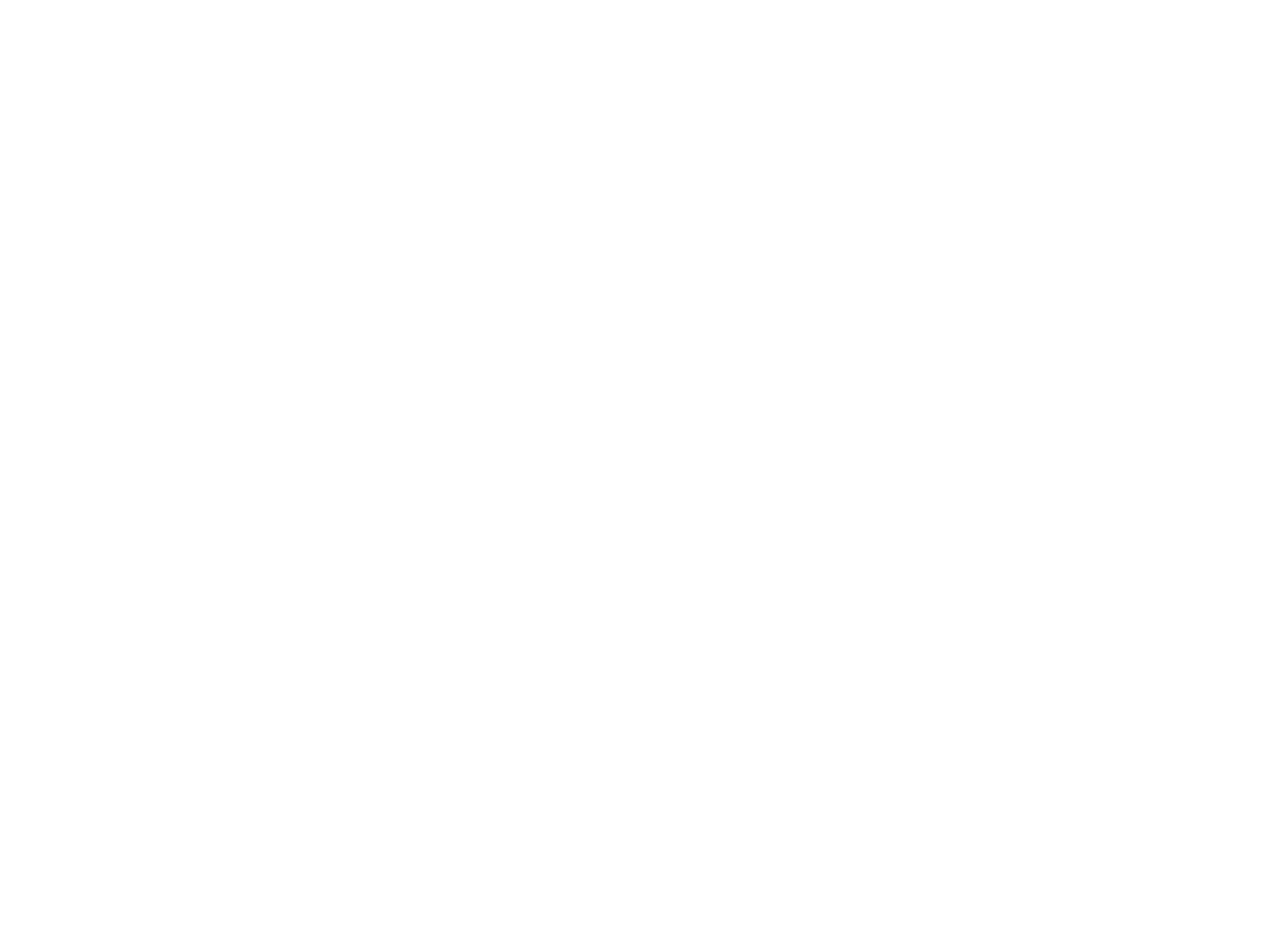
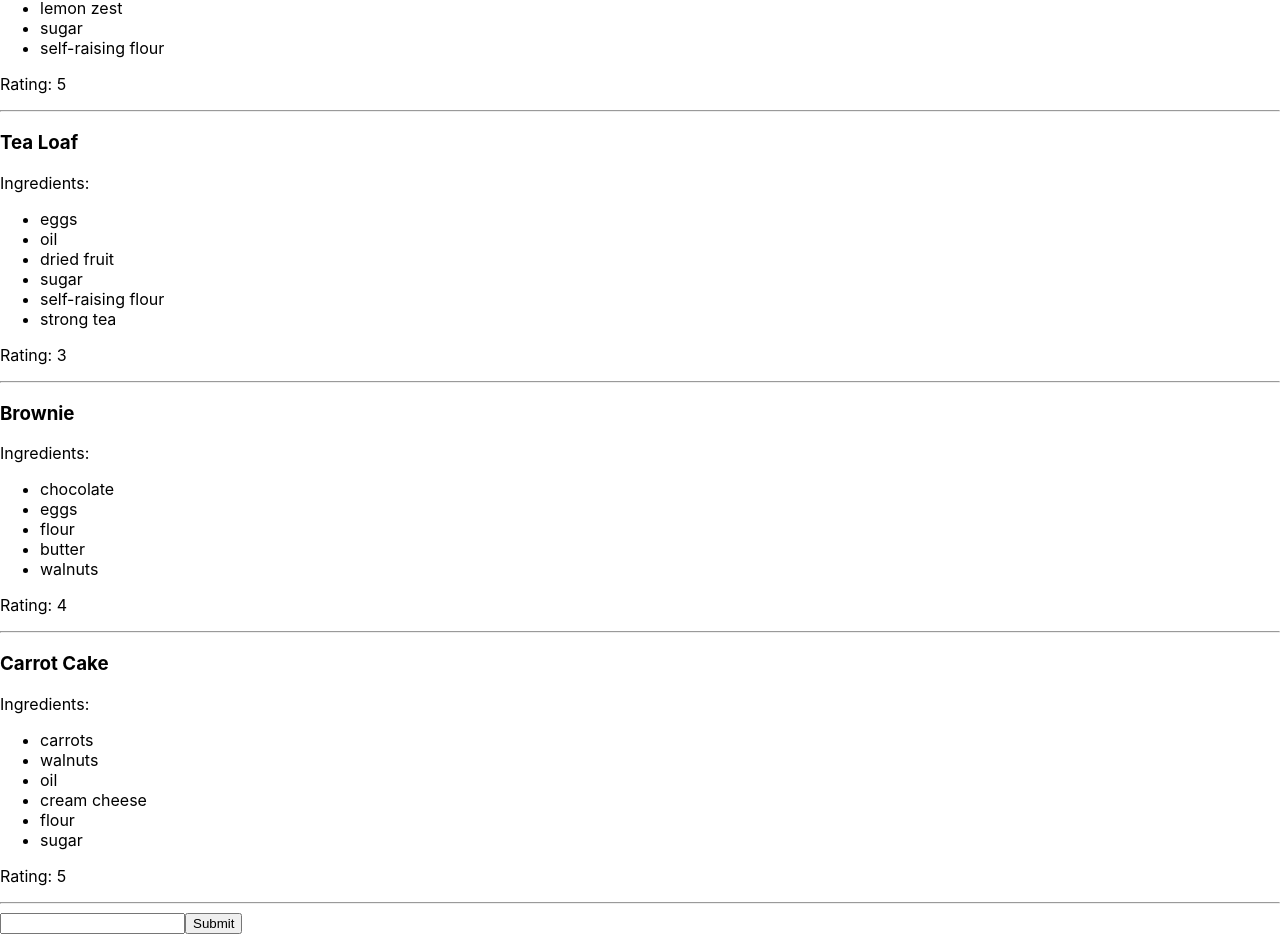
Before and after one commit to edhulbert/lab_react_forms, a React (Create React App) app: page / in a window 1280 px wide. Shown: the part 138-1072 px from the top of the page. Before the commit the page ends 800 px from the top, so only its background shows below. Built offline with nearby package versions, Linux system fonts and the light colour scheme.

Commit message:
added recipe list and started form submit

```diff
--- /dev/null
+++ b/src/components/AddRecipe.js
@@ -0,0 +1,11 @@
+const AddRecipe = () => {
+    return(
+        <>
+
+        <input type="text"></input>
+        <button>Submit</button>
+        </>
+    )
+}
+
+export default AddRecipe;
--- a/src/components/Recipe.js
+++ b/src/components/Recipe.js
@@ -0,0 +1,16 @@
+const Recipe = ({recipe}) => {
+
+    return(
+        <div className="recipe-card">
+            <h3>{recipe.cakeName}</h3>
+            <p>Ingredients:</p>
+            <ul>
+                {recipe.ingredients.map((ingredient) => <li>{ingredient}</li>)}
+            </ul>
+            <p>Rating: {recipe.rating}</p>
+            <hr/>
+        </div>
+    )
+}
+
+export default Recipe;
--- a/src/components/RecipeList.js
+++ b/src/components/RecipeList.js
@@ -0,0 +1,16 @@
+import Recipe from "./Recipe";
+
+const RecipeList = ({recipes}) => {
+
+    const recipeComponents = recipes.map((recipe,index) => {
+        return <Recipe  key={index}
+                        recipe={recipe} />
+    })
+    return(
+        <>
+            {recipeComponents}
+        </>
+  )
+}
+
+export default RecipeList;
--- a/src/containers/RecipeContainer.js
+++ b/src/containers/RecipeContainer.js
@@ -1,4 +1,6 @@
 import {useState} from "react";
+import RecipeList from "../components/RecipeList";
+import AddRecipe from "../components/AddRecipe";
 
 const RecipeContainer = () => {
     const [recipes, setRecipes] = useState([
@@ -27,10 +29,11 @@
 
     return(
         <>
-        <p>Hello from inside the Recipe Container!</p>
+            <RecipeList recipes={recipes}/>
+            <AddRecipe />
         </>
 
     )
 }
 
-export default RecipeContainer
+export default RecipeContainer;
```
